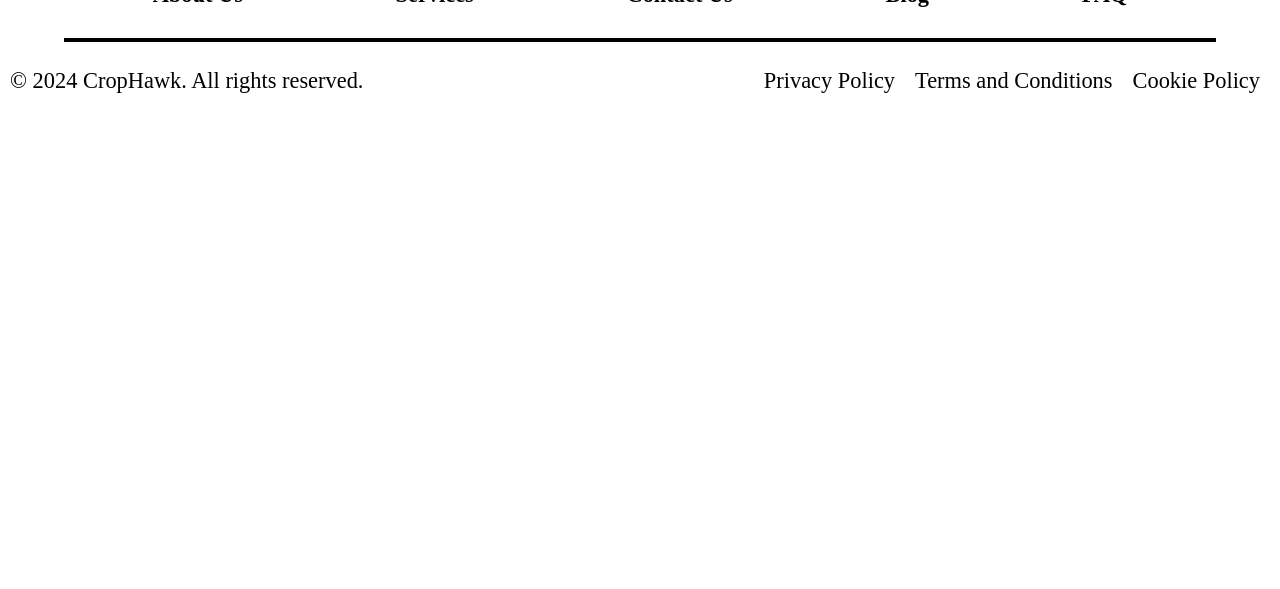
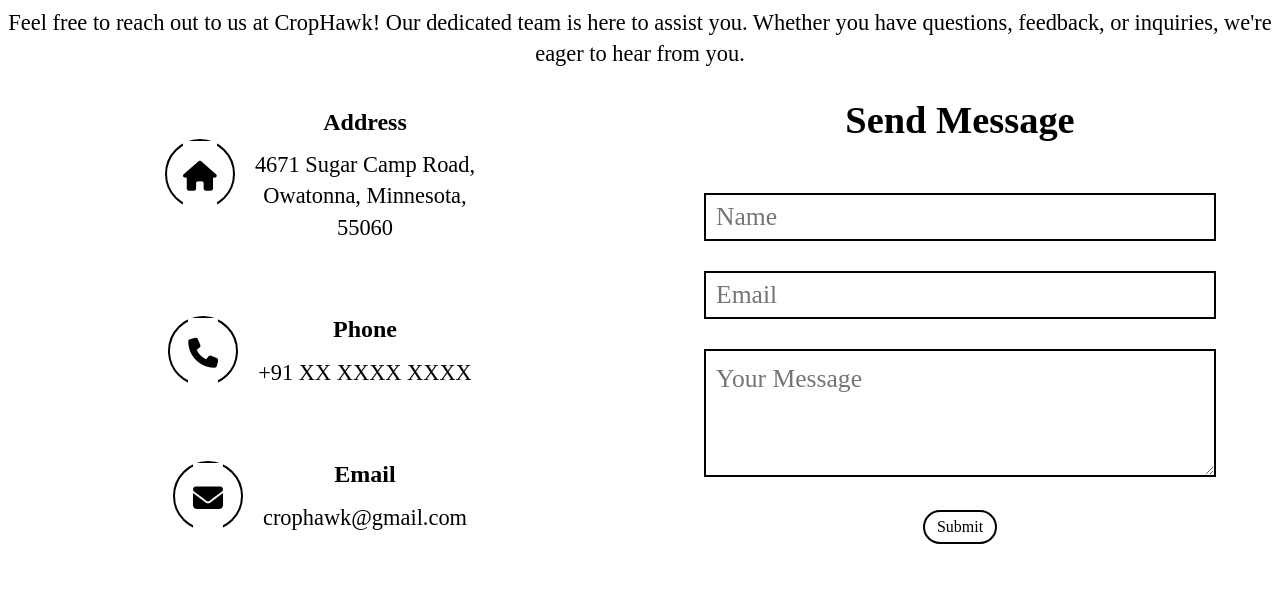
Before and after one commit to yatharth-2906/CH, a plain HTML site: page index.html in a window 1280 px wide. Shown: the part 3457-4046 px from the top of the page. Before the commit the page ends 3560 px from the top, so only its background shows below. Drawn offline with nearby package versions, Linux system fonts and the light colour scheme.

Commit message:
Form Added

```diff
--- a/index.css
+++ b/index.css
@@ -12,13 +12,13 @@
     overflow-x: clip;
     text-decoration: none;
     background-color: var(--primary);
+    font-family: 'Rubik Regular';
 }
 
 /* base styles */
 body{
   background: var(--secondary);
   /* overflow-x: hidden; */
-  font-family: 'Rubik Regular';
 }
 
 .button{
@@ -406,6 +406,118 @@
     line-height: 1.4em;
 }
 
+.form_heading{
+    text-align: center;
+    color: black;
+    font-weight: 900;
+    font-size: 2.4em;
+    margin: 10px 0;
+    line-height: 1.4em;
+}
+
+.form_para{
+    text-align: center;
+    color: black;
+    font-size: 1em;
+    margin: 10px 0;
+    line-height: 1.4em;
+}
+
+.form_div{
+    display: flex;
+    flex-direction: column;
+    align-items: center;
+    width: 100vw;
+}
+
+.details-item{
+    width: 100%;
+    display: flex;
+    flex-direction: row;
+    justify-content: space-evenly;
+    align-items: center;
+    /* gap: 20px; */
+}
+
+.details{
+    width: 100%;
+}
+
+.details-icon{
+    height: 70px;
+    width: 70px;
+    background-color: white;
+    text-align: center;
+    border: 2px solid black;
+    border-radius: 50%;
+}
+
+.details-icon i {
+    font-size: 30px;
+    line-height: 70px;
+  }
+
+.form_detail_heading{
+    text-align: center;
+    color: black;
+    font-weight: 900;
+    font-size: 1.5em;
+    margin: 10px 0;
+    line-height: 1.4em;
+}
+
+#contact-form{
+    width: 100%;
+    display: flex;
+    flex-direction: column;
+    justify-content: center;
+    align-items: center;
+}
+
+#contact-form *{
+    margin: 15px 0;
+}
+
+.inputt_container{
+    width: 100%;
+    text-align: center;
+    height: 3em;
+}
+
+.inputt{
+    width: 80%;
+    height: 100%;
+    border: 2px solid black;
+    /* border-radius: 10px; */
+}
+
+.form-textarea-container{
+    width: 80%;
+    height: 8em;
+}
+
+#form-textarea{
+    width: 100%;
+    height: 100%;
+    border: 2px solid black;
+    /* border-radius: 10px; */
+}
+
+/* ::placeholder{
+    padding: 10px;
+    color: black;
+    font-size: 1.6em;
+    line-height: 1.4em;
+} */
+
+input[type='text'], input[type='email'], textarea{
+    padding: 10px;
+    color: black;
+    font-size: 1.6em;
+    line-height: 1.4em;
+}
+
+
 /* small tablet styles */
 @media screen and (min-width: 620px){
     .nav_btn_container{
@@ -533,6 +645,33 @@
     .policies a{
         font-size: 1.1em;
     }
+
+    .form_div{
+        flex-direction: row;
+    }
+
+    #contact-form{
+        width: 50%;
+    }
+
+    .details{
+        width: 50%;
+        height: 100%;
+        display: flex;
+        flex-direction: column;
+        gap: 50px;
+        /* border-right: 2px solid black; */
+    }
+
+    .details-item{
+        justify-content: center;
+        gap: 20px;
+    }
+
+    .form_para{
+        text-align: center;
+        font-size: 1.4em;
+    }
 }
 
 /* large tablet & laptop styles */
--- a/index.html
+++ b/index.html
@@ -6,6 +6,7 @@
     <link rel="stylesheet" href="index.css">
     <link rel="stylesheet" href="https://fonts.googleapis.com/css2?family=Material+Symbols+Outlined:opsz,wght,FILL,GRAD@24,400,0,0" />
     <link rel="icon" href="assets/icon/icons8-drone-line512-96.png">
+    <script src="https://kit.fontawesome.com/c32adfdcda.js" crossorigin="anonymous"></script>
     <title>Crop Hawk</title>
 </head>
 <body>
@@ -178,7 +179,70 @@
         </div>
 
         <br><br>
+
+        <section class="form_section" id="form_section">
+            <h1 class="form_heading">Contact Us</h1>
+            <p class="form_para">Feel free to reach out to us at CropHawk! Our dedicated team is here to assist you. Whether you have questions, feedback, or inquiries, we're eager to hear from you.</p>
+
+            <div class="form_div">
+                <div class="details">
+                    <div class="details-item">
+                        <div class="details-icon">
+                          <i class="fas fa-home"></i>
+                        </div>
+
+                        <div class="details-content">
+                          <h4 class="form_detail_heading">Address</h4>
+                          <p class="form_para">4671 Sugar Camp Road,<br/> Owatonna, Minnesota, <br/>55060</p>
+                        </div>
+                      </div>
+
+                      <div class="details-item">
+                        <div class="details-icon">
+                          <i class="fas fa-phone"></i>
+                        </div>
+
+                        <div class="details-content">
+                          <h4 class="form_detail_heading">Phone</h4>
+                          <p class="form_para">+91 XX XXXX XXXX</p>
+                        </div>
+                      </div>
+
+                      <div class="details-item">
+                        <div class="details-icon">
+                          <i class="fas fa-envelope"></i>
+                        </div>
+
+                        <div class="details-content">
+                          <h4 class="form_detail_heading">Email</h4>
+                          <p class="form_para">crophawk@gmail.com</p>
+                        </div>
+                      </div>
+                </div>
+
+                <form action="https://api.web3forms.com/submit" method="POST" id="contact-form">
+                    <input type="hidden" name="access_key" value="7a472bdd-13cd-46ad-9d27-defa5ba4f0e8">
+
+                    <h2 class="form_heading">Send Message</h2>
+
+                    <div class="inputt_container">
+                        <input class="inputt" type="text" required="true" placeholder="Name" name="name">
+                    </div>
+                    <div class="inputt_container">
+                        <input class="inputt" type="email" required="true" placeholder="Email" name="email">
+                    </div>
+                    <div class="form-textarea-container">
+                        <textarea id="form-textarea" placeholder="Your Message" name="message"></textarea>
+                    </div>
+
+                    <br>
+                    <button class="sign_up_btn_contrast btn_transition" type="submit">Submit</button>
+                  </form>
+            </div>
+        </section>
     </main>
+
+    <br><br>
 
     <footer id="footer">
         <div class="logo_img_container">
@@ -191,7 +255,7 @@
             <div class="footer_actions">
                 <a href="#brand_desc">About Us</a>
                 <a href="#soil_health">Services</a>
-                <a href="#footer">Contact Us</a>
+                <a href="#form_section">Contact Us</a>
                 <a href="#footer">Blog</a>
                 <a href="#footer">FAQ</a>
             </div>
@@ -214,5 +278,7 @@
             </div>
         </div>
     </footer>
+
+    <script src="https://web3forms.com/client/script.js" async defer></script>
 </body>
 </html>
```
